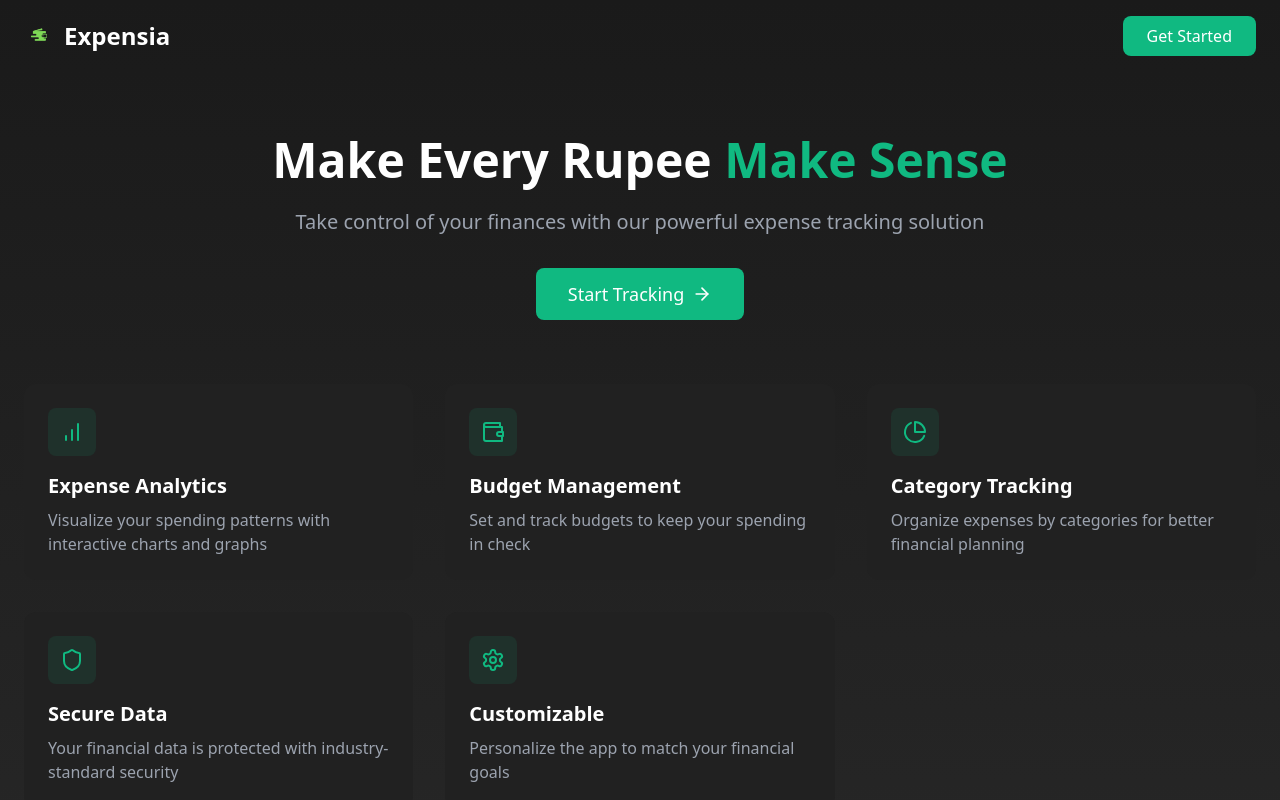
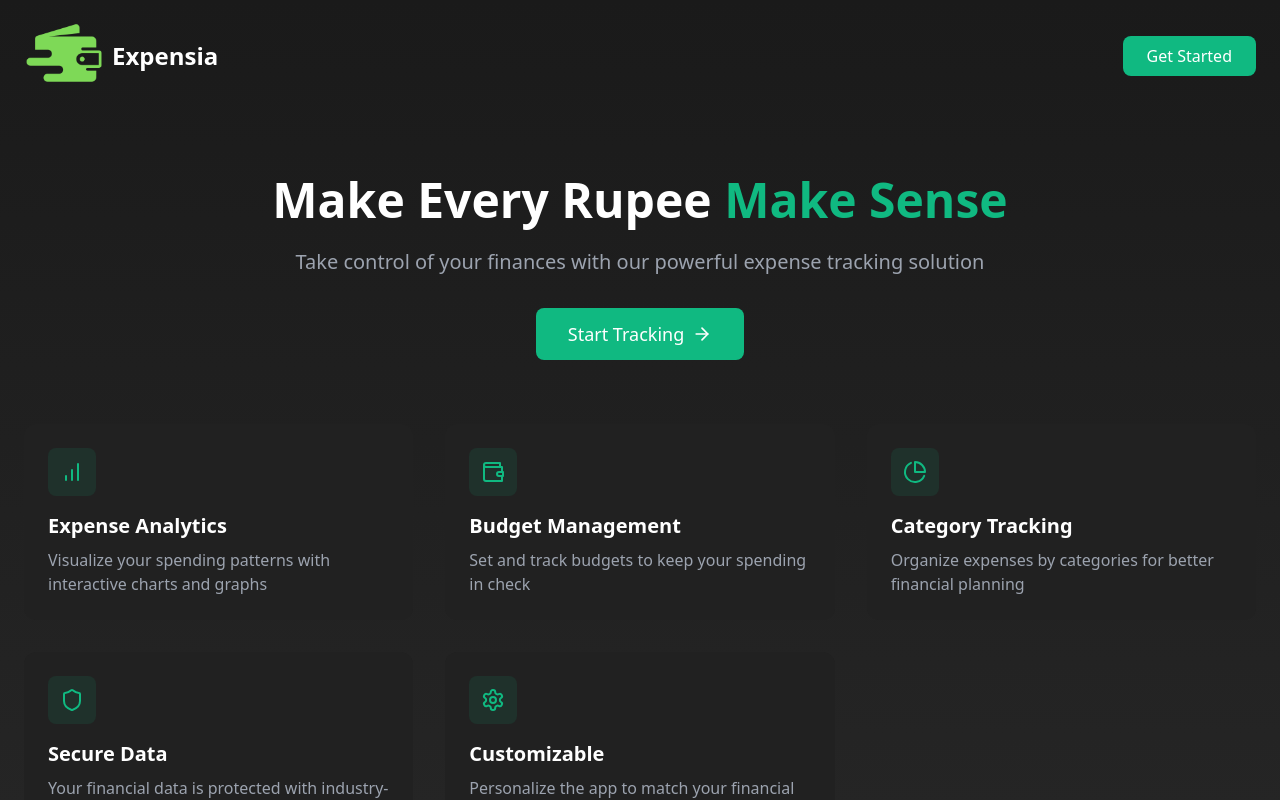
Before and after one commit to AnilabhBarua/Expensia, a React (Vite) app: page / in a window 1280 px wide. Shown: the top 800 px of the page. Built offline with nearby package versions, Linux system fonts and the light colour scheme.

Commit message:
tweaked Landing logo

```diff
--- a/src/pages/Landing.tsx
+++ b/src/pages/Landing.tsx
@@ -8,7 +8,7 @@ const Landing = () => {
     <div className="min-h-screen bg-gradient-to-b from-[#1a1a1a] to-[#2a2a2a]">
       <nav className="container mx-auto px-6 py-4 flex items-center justify-between">
         <div className="flex items-center space-x-2">
-          <img src="/2T.png" alt="Expensia" className="h-8 w-8" />
+          <img src="/2TT.png" alt="Expensia" className="h-20 w-13 mr-0" />
           <span className="text-2xl font-bold text-white">Expensia</span>
         </div>
         <Link
```
Also changed, not shown: public/2TT.png (added).
